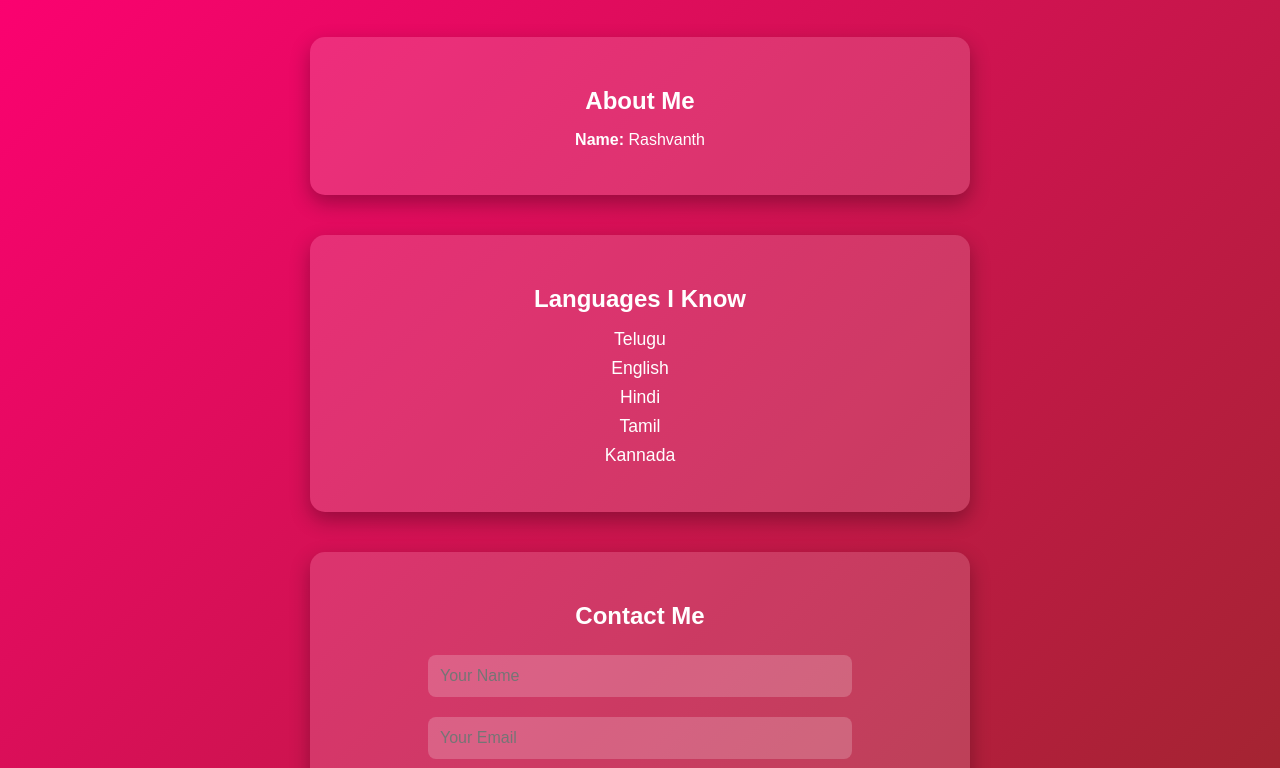
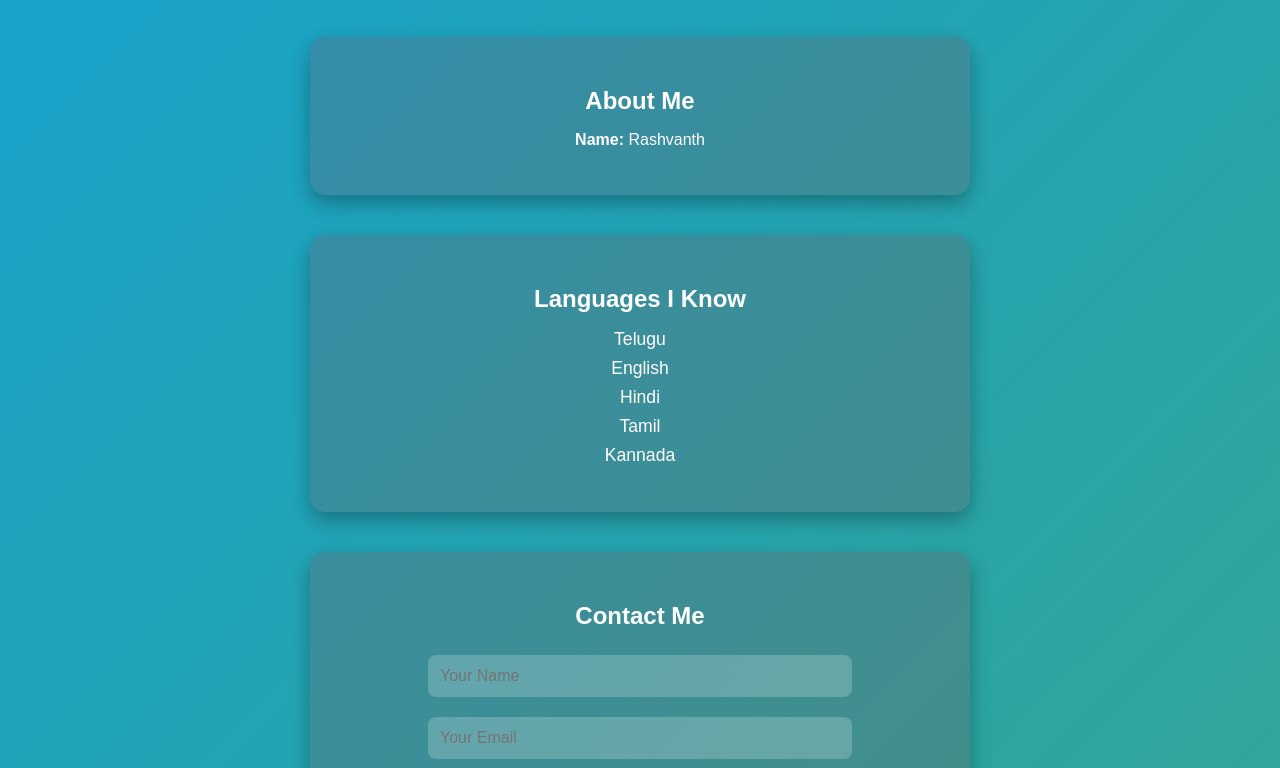
Before and after one commit to rashurashvanth86-crypto/portfolio1, a plain HTML site: page frontend/index.html in a window 1280 px wide. Shown: the part 95-863 px from the top of the page. Drawn offline with Linux system fonts and the light colour scheme.

```diff
--- a/frontend/style.css
+++ b/frontend/style.css
@@ -1,7 +1,7 @@
 /* General body styling */
 body {
   font-family: 'Arial', sans-serif;
-  background: linear-gradient(135deg, #ff0073, #982929);
+  background: linear-gradient(135deg, rgb(23, 163, 206), #33a592);
   color: white;
   text-align: center;
   margin: 0;
@@ -13,7 +13,7 @@
   margin: 40px auto;
   padding: 30px;
   max-width: 600px;
-  background: rgba(255, 255, 255, 0.15);
+  background: rgba(189, 16, 16, 0.15);
   border-radius: 15px;
   box-shadow: 0 8px 20px rgba(0, 0, 0, 0.3);
 }
```
